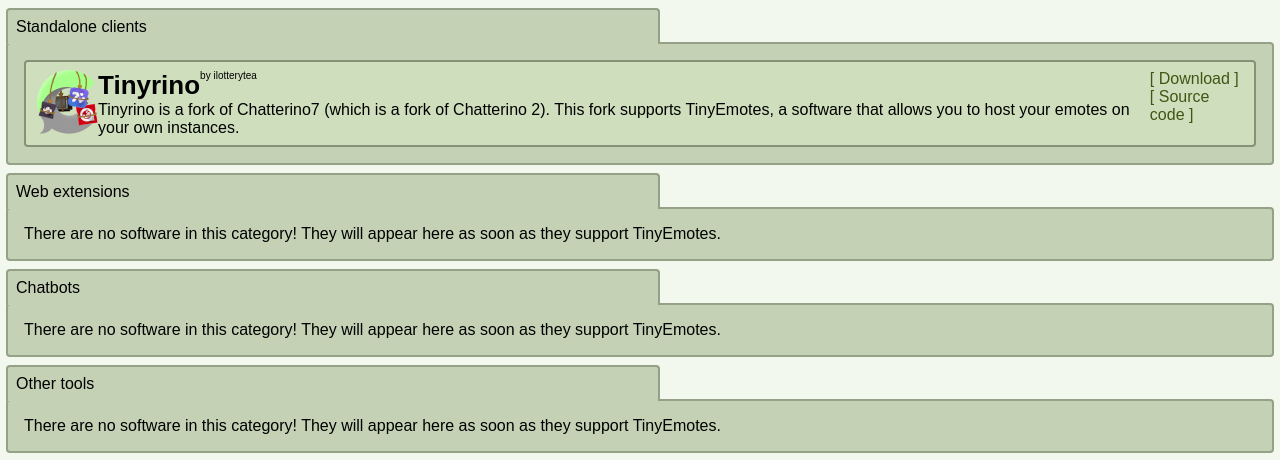
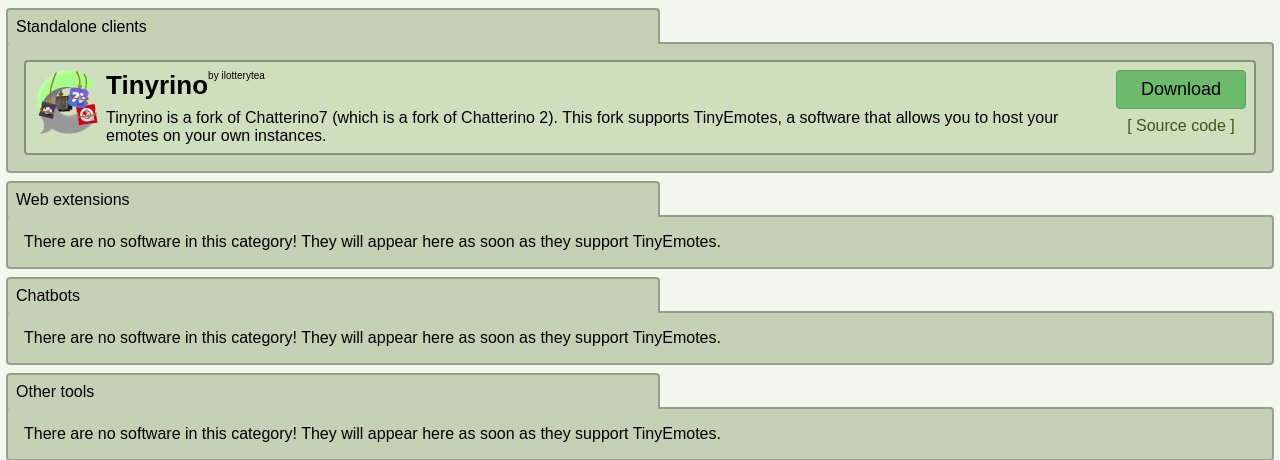
Before and after one commit to ilotterytea/tinyemotes, a PHP site: page /software.php in a window 1280 px wide. Shown: the part 62-522 px from the top of the page. Run offline with PHP 8.4, Linux system fonts and the light colour scheme.

Commit message:
upd: added gaps in /software.php

```diff
--- a/public/software.php
+++ b/public/software.php
@@ -44,10 +44,10 @@ $software = [
 
                     foreach ($sw as $s) {
                         $name_lower = strtolower($s["name"]);
-                        echo '<div class="box row">';
+                        echo '<div class="box row small-gap">';
                         echo "<div><img src='/static/img/software/$name_lower/icon.png' alt=''></div>";
 
-                        echo '<div class="column flex">';
+                        echo '<div class="column grow small-gap">';
                         echo '<div class="row"><h1>' . $s["name"] . '</h1><p style="font-size:10px;">by ' . $s["author"] . '</p></div>';
                         echo '<p>' . $s["desc"] . '</p>';
 
@@ -66,8 +66,8 @@ $software = [
 
                         echo '</div>';
 
-                        echo '<div class="column">';
-                        echo '<a href="' . $s["download_url"] . '" target="_blank">[ Download ]</a>';
+                        echo '<div class="column small-gap items-center">';
+                        echo '<a href="' . $s["download_url"] . '" target="_blank" class="button green big">Download</a>';
                         echo '<a href="' . $s["source_url"] . '" target="_blank">[ Source code ]</a>';
                         echo '</div></div>';
                     }
```
